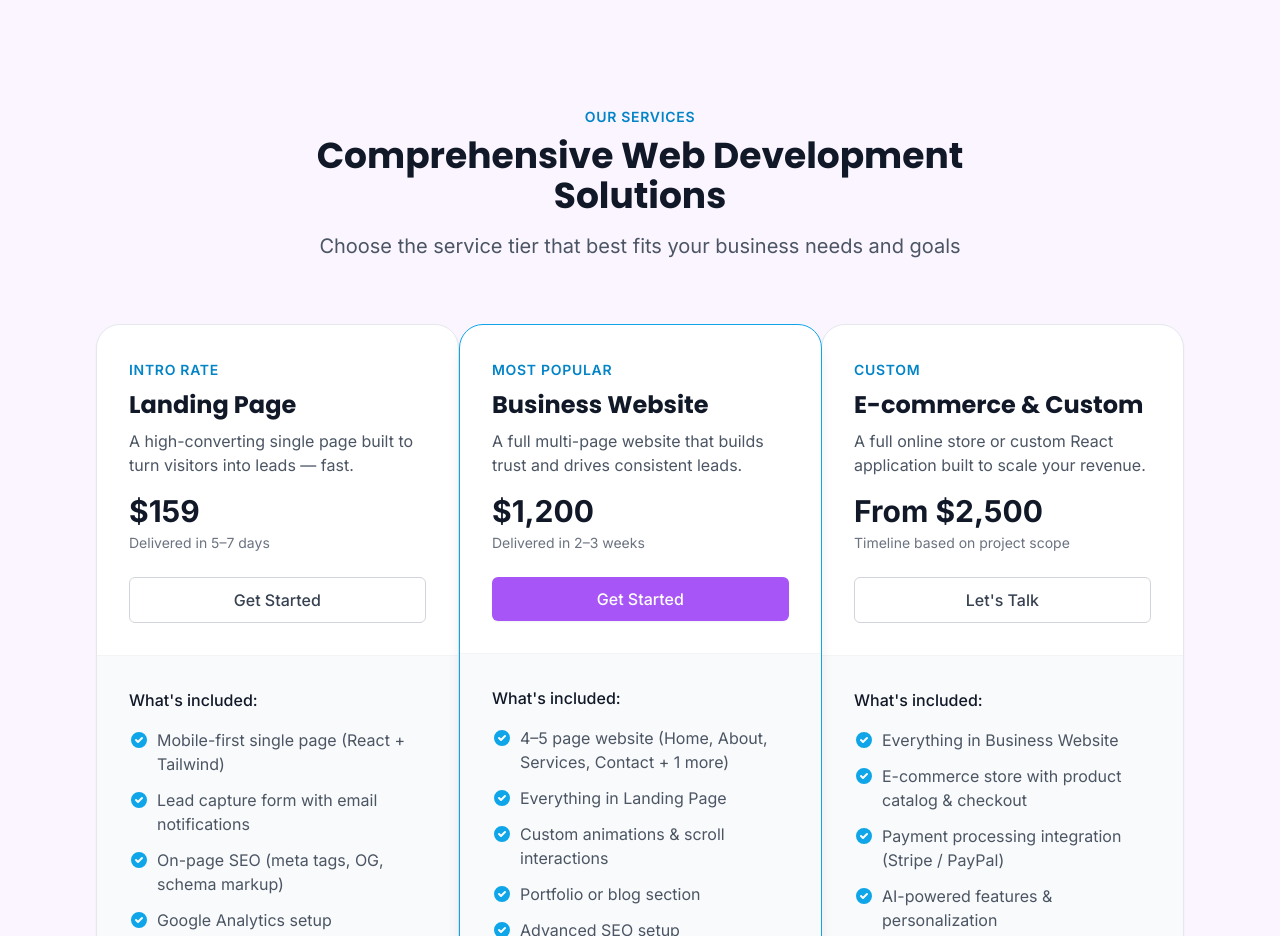
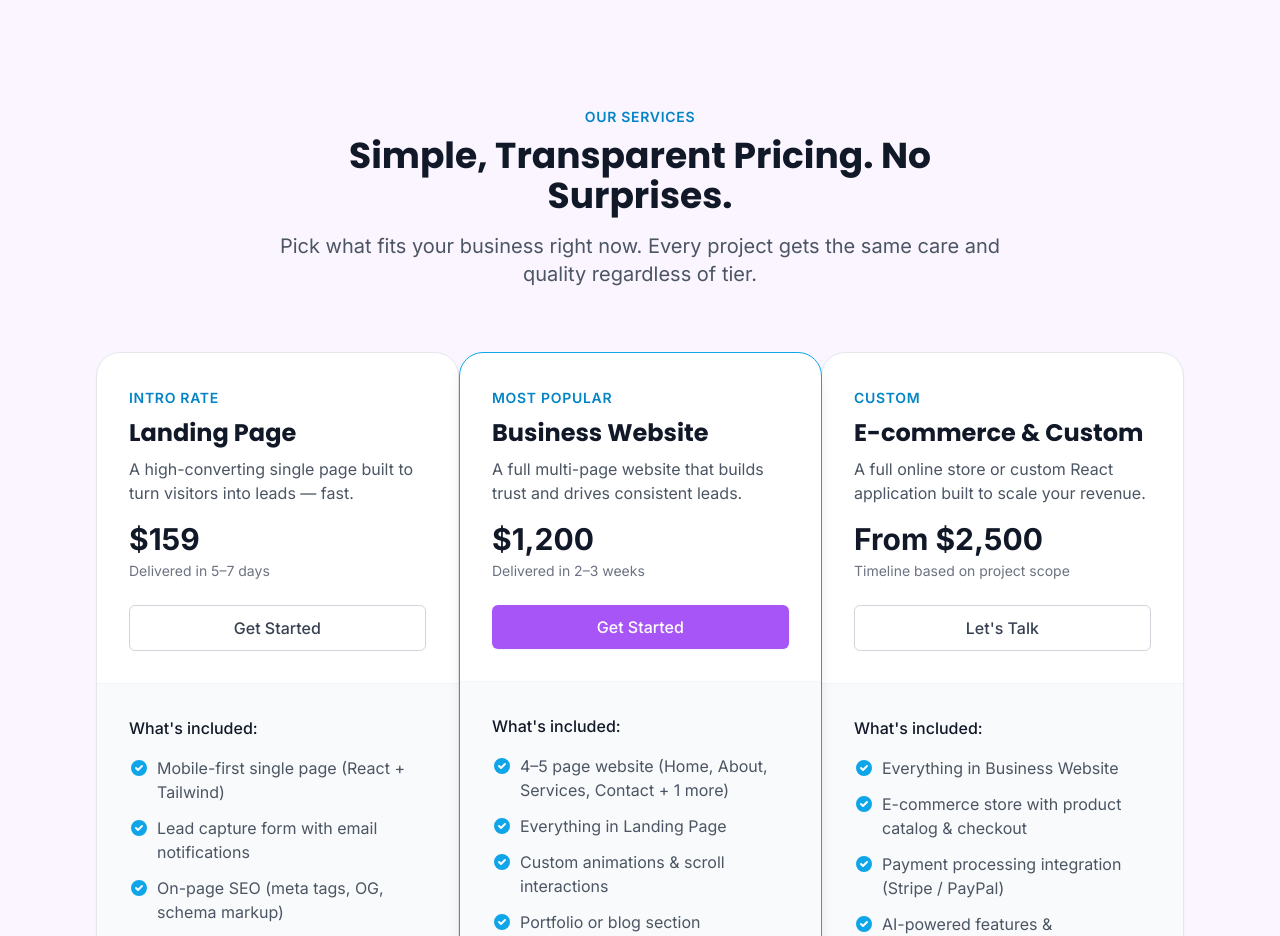
Before and after one commit to June-Durr/sitelaunch-v2, a React (Vite) app: page / in a window 1280 px wide. Shown: the part 1900-2836 px from the top of the page. Built offline with nearby package versions, Linux system fonts and the light colour scheme; no server answers.

Commit message:
Update services section heading to transparent pricing copy
Co-Authored-By: Claude Sonnet 4.6 <noreply@anthropic.com>

```diff
--- a/src/components/sections/ServiceTiers.jsx
+++ b/src/components/sections/ServiceTiers.jsx
@@ -158,10 +158,10 @@ const ServiceTiers = () => {
             Our Services
           </span>
           <h2 className="heading-lg text-gray-900 mt-2 mb-4">
-            Comprehensive Web Development Solutions
+            Simple, Transparent Pricing. No Surprises.
           </h2>
           <p className="text-xl text-gray-600">
-            Choose the service tier that best fits your business needs and goals
+            Pick what fits your business right now. Every project gets the same care and quality regardless of tier.
           </p>
         </div>
 
```
